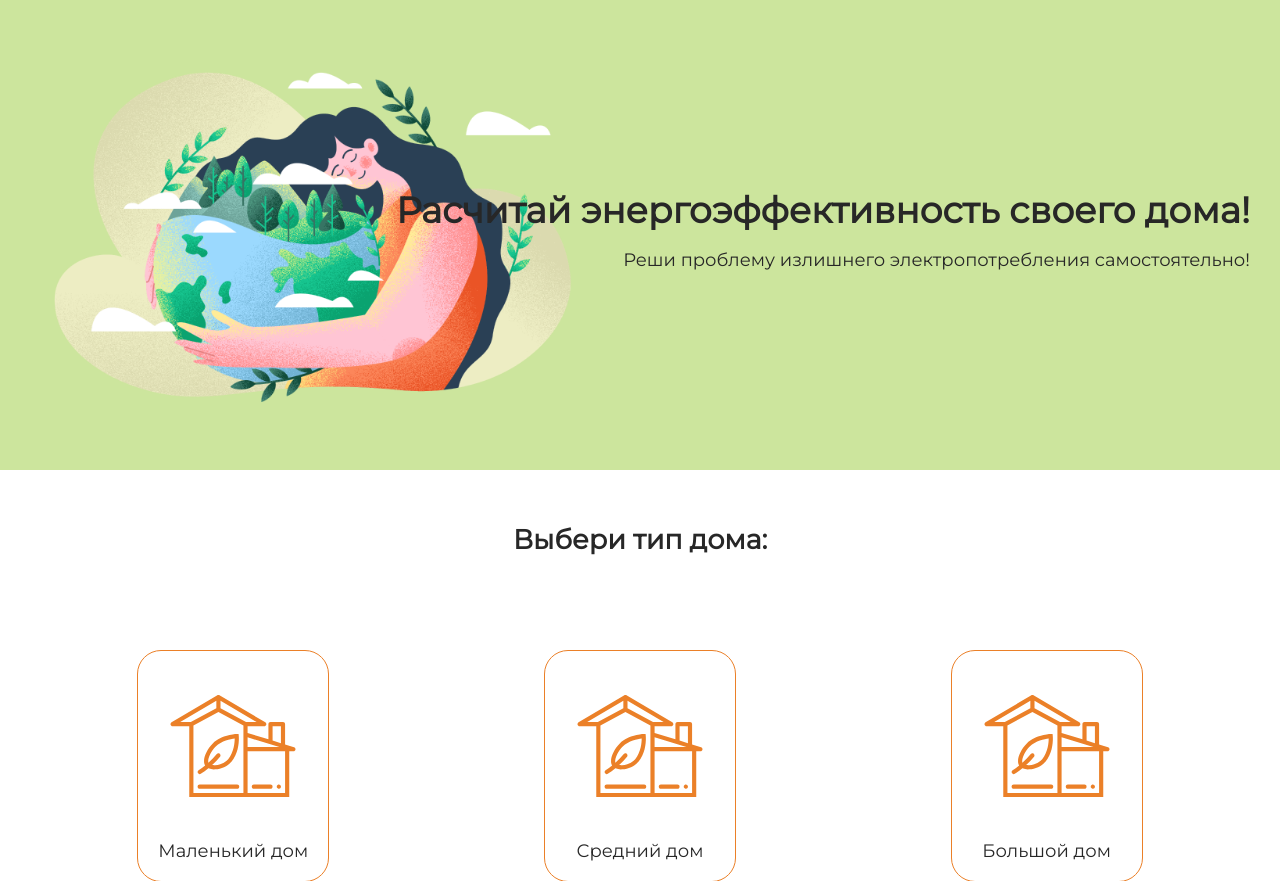
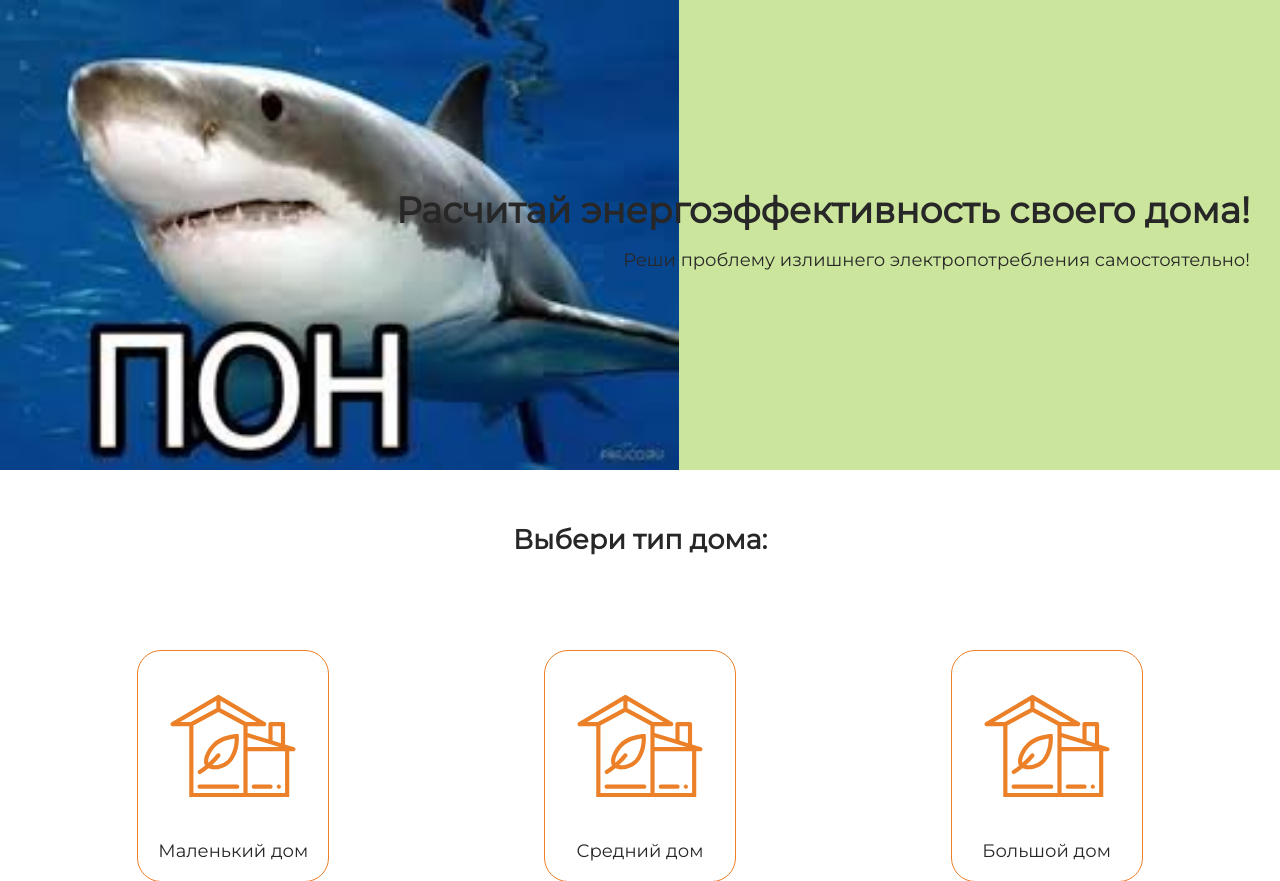
Before and after one commit to STAKTIME/Calculator_energ, a Flask app: page / in a window 1280 px wide. Shown: the top 881 px of the page. Run offline with Flask 3, Linux system fonts and the light colour scheme.

Commit message:
Update style.css

```diff
--- a/static/css/style.css
+++ b/static/css/style.css
@@ -21,7 +21,7 @@ ul {
 }
 
 .header {
-    background-image: url("../img/back.jpg");
+    background-image: url("../img/pon.jpg");
     background-size: contain;
     background-repeat: no-repeat;
     background-position: left;
```
